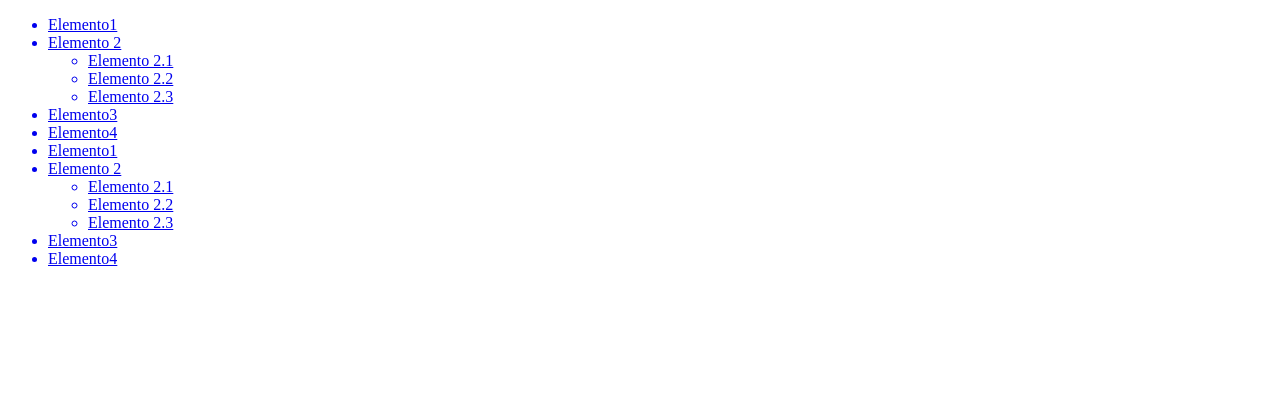
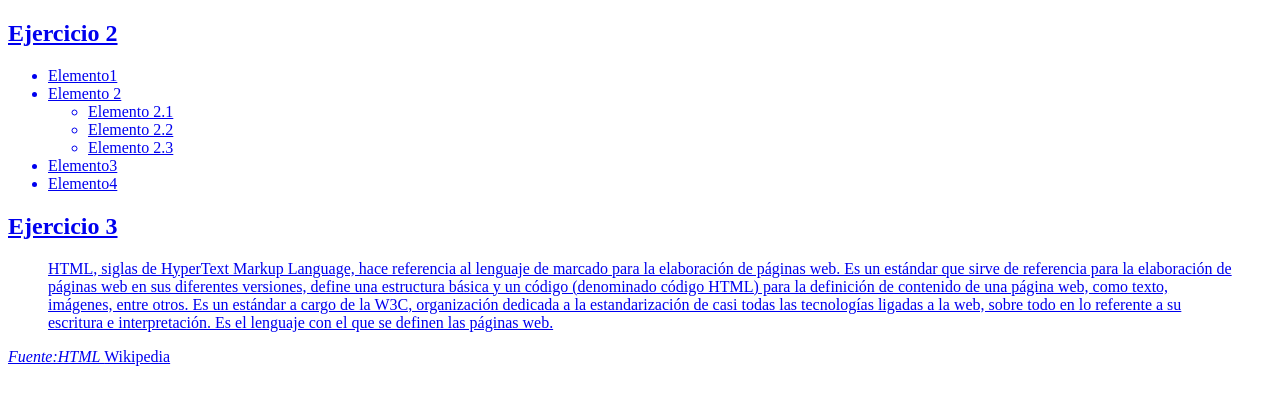
Before and after one commit to anadiaza/web1, a plain HTML site: page categories/practica.html in a window 1280 px wide. Drawn offline with Linux system fonts and the light colour scheme.

Commit message:
modificaciones práctica

```diff
--- a/categories/practica.html
+++ b/categories/practica.html
@@ -3,11 +3,15 @@
 <head>
     <meta charset="utf-8">
     <meta name="viewport" content="width=device-width, initial-scale=1">
-    <title>Práctica de examen</title>
+    <title>EJERCICIO Nº 2</title>
 </head>
 <body>
-    <header>
+    <main>
         <a href="index.html" title="pagina princ">
+        <article>
+            <h2>Ejercicio 2</h2>
+
+        </article>
         <ul>
                     <li>Elemento1</li>
                     <li>Elemento 2
@@ -19,16 +23,20 @@
                     </li>
                     <li>Elemento3</li>
                     <li>Elemento4</li>
-                <li>Elemento1</li>
-                        <li>Elemento 2
-                            <ul>
-                                <li>Elemento 2.1</li>
-                                <li>Elemento 2.2</li>
-                                <li>Elemento 2.3</li>
         </ul>
-                        </li>
-                        <li>Elemento3</li>
-                        <li>Elemento4</li>
-                        <ul>
+        <article>
+            <h2>Ejercicio 3</h2>
+                <blockquote cite="http://es.wikipedia.org/wiki/Tim_Berners-Lee.">
+                    <p>
+                       HTML, siglas de HyperText Markup Language, hace referencia al lenguaje de marcado para la elaboración de páginas web. Es un estándar que sirve de referencia para la elaboración de páginas web en sus diferentes versiones, define una estructura básica y un código (denominado código HTML) para la definición de contenido de una página web, como texto, imágenes, entre otros. Es un estándar a cargo de la W3C, organización dedicada a la estandarización de casi todas las tecnologías ligadas a la web, sobre todo en lo referente a su escritura e interpretación. Es el lenguaje con el que se definen las páginas web.
+                    </p>
+                </blockquote>
+                 <a href="http://es.wikipedia.org/wiki/Tim_Berners-Lee">
+                     <cite> Fuente:HTML </cite> Wikipedia
+                </a>
+
+
+        </article>
+    <main>
 </body>
 </html>
```
Lines whose indentation alone changed are shown as unchanged.
